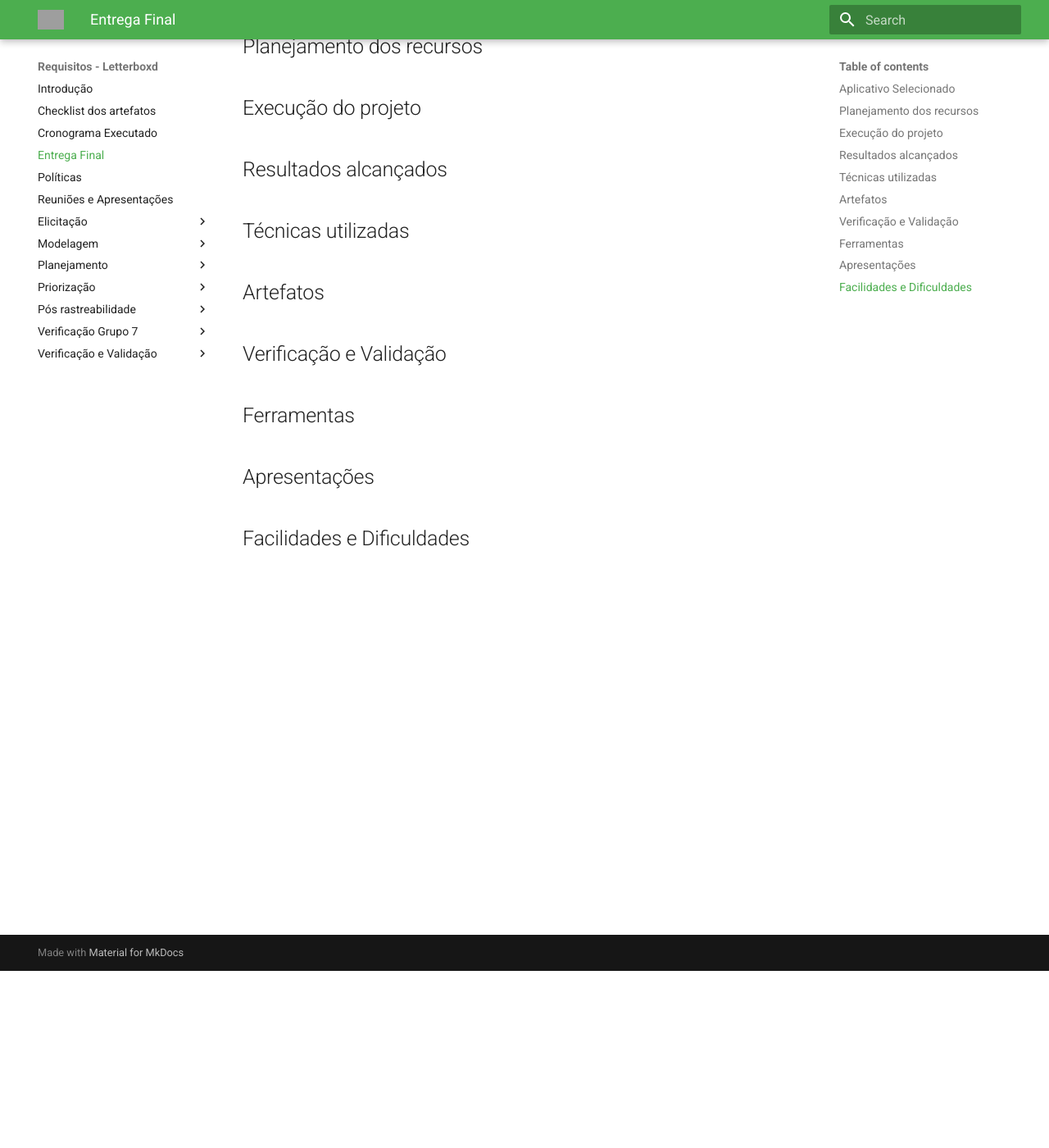
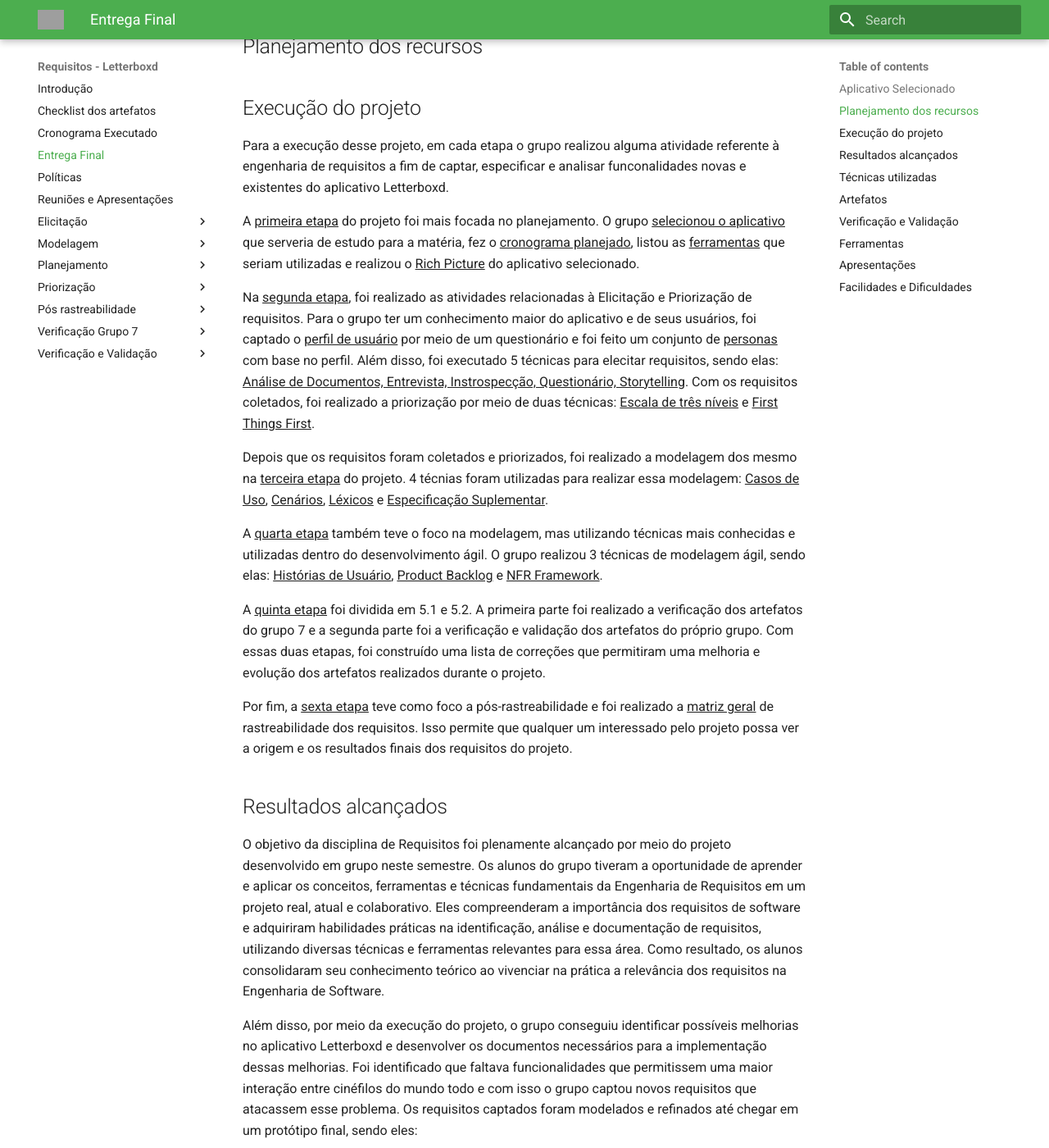
Before and after one commit to Requisitos-de-Software/2023.1-Letterboxd, an MkDocs documentation site: the page built from docs/entregaFinal.md, in a window 1280 px wide and 1400 px high, scrolled down 216 px. Shown: the whole window at 82% size. Built offline with MkDocs 1.6.1 and Material for MkDocs 9.7.7, drawn with Linux system fonts in a browser that asks for light colours; some of the changed text lies outside the part shown; grey boxes are pictures that could not be loaded.

Commit message:
execução do projeto e resultados alcançados

```diff
--- a/docs/entregaFinal.md
+++ b/docs/entregaFinal.md
@@ -6,7 +6,36 @@
 
 ## Execução do projeto
 
+Para a execução desse projeto, em cada etapa o grupo realizou alguma atividade referente à engenharia de requisitos a fim de captar, especificar e analisar funconalidades novas e existentes do aplicativo Letterboxd.
+
+A ^^primeira etapa^^ do projeto foi mais focada no planejamento. O grupo ^^selecionou o aplicativo^^ que serveria de estudo para a matéria, fez o ^^cronograma planejado^^, listou as ^^ferramentas^^ que seriam utilizadas e realizou o ^^Rich Picture^^ do aplicativo selecionado.
+
+Na ^^segunda etapa^^, foi realizado as atividades relacionadas à Elicitação e Priorização de requisitos. Para o grupo ter um conhecimento maior do aplicativo e de seus usuários, foi captado o ^^perfil de usuário^^ por meio de um questionário e foi feito um conjunto de ^^personas^^ com base no perfil. Além disso, foi executado 5 técnicas para elecitar requisitos, sendo elas: ^^Análise de Documentos, Entrevista, Instrospecção, Questionário, Storytelling^^. Com os requisitos coletados, foi realizado a priorização por meio de duas técnicas: ^^Escala de três níveis^^ e ^^First Things First^^.
+
+Depois que os requisitos foram coletados e priorizados, foi realizado a modelagem dos mesmo na ^^terceira etapa^^ do projeto. 4 técnias foram utilizadas para realizar essa modelagem: ^^Casos de Uso^^, ^^Cenários^^, ^^Léxicos^^ e ^^Especificação Suplementar^^.
+
+A ^^quarta etapa^^ também teve o foco na modelagem, mas utilizando técnicas mais conhecidas e utilizadas dentro do desenvolvimento ágil. O grupo realizou 3 técnicas de modelagem ágil, sendo elas: ^^Histórias de Usuário^^, ^^Product Backlog^^ e ^^NFR Framework^^.
+
+A ^^quinta etapa^^ foi dividida em 5.1 e 5.2. A primeira parte foi realizado a verificação dos artefatos do grupo 7 e a segunda parte foi a verificação e validação dos artefatos do próprio grupo. Com essas duas etapas, foi construído uma lista de correções que permitiram uma melhoria e evolução dos artefatos realizados durante o projeto.
+
+Por fim, a ^^sexta etapa^^ teve como foco a pós-rastreabilidade e foi realizado a ^^matriz geral^^ de rastreabilidade dos requisitos. Isso permite que qualquer um interessado pelo projeto possa ver a origem e os resultados finais dos requisitos do projeto.
+
 ## Resultados alcançados
+
+O objetivo da disciplina de Requisitos foi plenamente alcançado por meio do projeto desenvolvido em grupo neste semestre. Os alunos do grupo tiveram a oportunidade de aprender e aplicar os conceitos, ferramentas e técnicas fundamentais da Engenharia de Requisitos em um projeto real, atual e colaborativo. Eles compreenderam a importância dos requisitos de software e adquiriram habilidades práticas na identificação, análise e documentação de requisitos, utilizando diversas técnicas e ferramentas relevantes para essa área. Como resultado, os alunos consolidaram seu conhecimento teórico ao vivenciar na prática a relevância dos requisitos na Engenharia de Software.
+
+Além disso, por meio da execução do projeto, o grupo conseguiu identificar possíveis melhorias no aplicativo Letterboxd e desenvolver os documentos necessários para a implementação dessas melhorias. Foi identificado que faltava funcionalidades que permitissem uma maior interação entre cinéfilos do mundo todo e com isso o grupo captou novos requisitos que atacassem esse problema. Os requisitos captados foram modelados e refinados até chegar em um protótipo final, sendo eles:
+
+- [Sortear filme](https://requisitos-de-software.github.io/2023.1-Letterboxd/Verifica%C3%A7%C3%A3o%20e%20Valida%C3%A7%C3%A3o/Valida%C3%A7%C3%A3o/2-prototipacao/#21-prototipo-01-sortear-filme)
+- [Filmes em comum](https://requisitos-de-software.github.io/2023.1-Letterboxd/Verifica%C3%A7%C3%A3o%20e%20Valida%C3%A7%C3%A3o/Valida%C3%A7%C3%A3o/2-prototipacao/#22-prototipo-02-filmes-em-comum)
+- [Grupos de discussão](https://requisitos-de-software.github.io/2023.1-Letterboxd/Verifica%C3%A7%C3%A3o%20e%20Valida%C3%A7%C3%A3o/Valida%C3%A7%C3%A3o/2-prototipacao/#23-prototipo-03-grupos-de-discussao)
+- [Acompanhamento de séries](https://requisitos-de-software.github.io/2023.1-Letterboxd/Verifica%C3%A7%C3%A3o%20e%20Valida%C3%A7%C3%A3o/Valida%C3%A7%C3%A3o/2-prototipacao/#24-prototipo-04-acompanhamento-de-series)
+- [Tempo de tela](https://requisitos-de-software.github.io/2023.1-Letterboxd/Verifica%C3%A7%C3%A3o%20e%20Valida%C3%A7%C3%A3o/Valida%C3%A7%C3%A3o/2-prototipacao/#25-prototipo-05-tempo-de-tela)
+- [Avaliar com emoções](https://requisitos-de-software.github.io/2023.1-Letterboxd/Verifica%C3%A7%C3%A3o%20e%20Valida%C3%A7%C3%A3o/Valida%C3%A7%C3%A3o/2-prototipacao/#26-prototipo-06-emocoes)
+- [Avaliação e Trilha Sonora](https://requisitos-de-software.github.io/2023.1-Letterboxd/Verifica%C3%A7%C3%A3o%20e%20Valida%C3%A7%C3%A3o/Valida%C3%A7%C3%A3o/2-prototipacao/#27-prototipo-07-avaliacao-e-trilha-sonora)
+- [Traduzir Críticas](https://requisitos-de-software.github.io/2023.1-Letterboxd/Verifica%C3%A7%C3%A3o%20e%20Valida%C3%A7%C3%A3o/Valida%C3%A7%C3%A3o/2-prototipacao/#28-prototipo-08-traduzir-criticas)
+- [Sorteio de Pôsteres](https://requisitos-de-software.github.io/2023.1-Letterboxd/Verifica%C3%A7%C3%A3o%20e%20Valida%C3%A7%C3%A3o/Valida%C3%A7%C3%A3o/2-prototipacao/#29-prototipo-09-sorteio-de-posteres)
+- [Artigos Relacionados](https://requisitos-de-software.github.io/2023.1-Letterboxd/Verifica%C3%A7%C3%A3o%20e%20Valida%C3%A7%C3%A3o/Valida%C3%A7%C3%A3o/2-prototipacao/#210-prototipo-10-artigos-relacionados)
 
 ## Técnicas utilizadas
 
```
